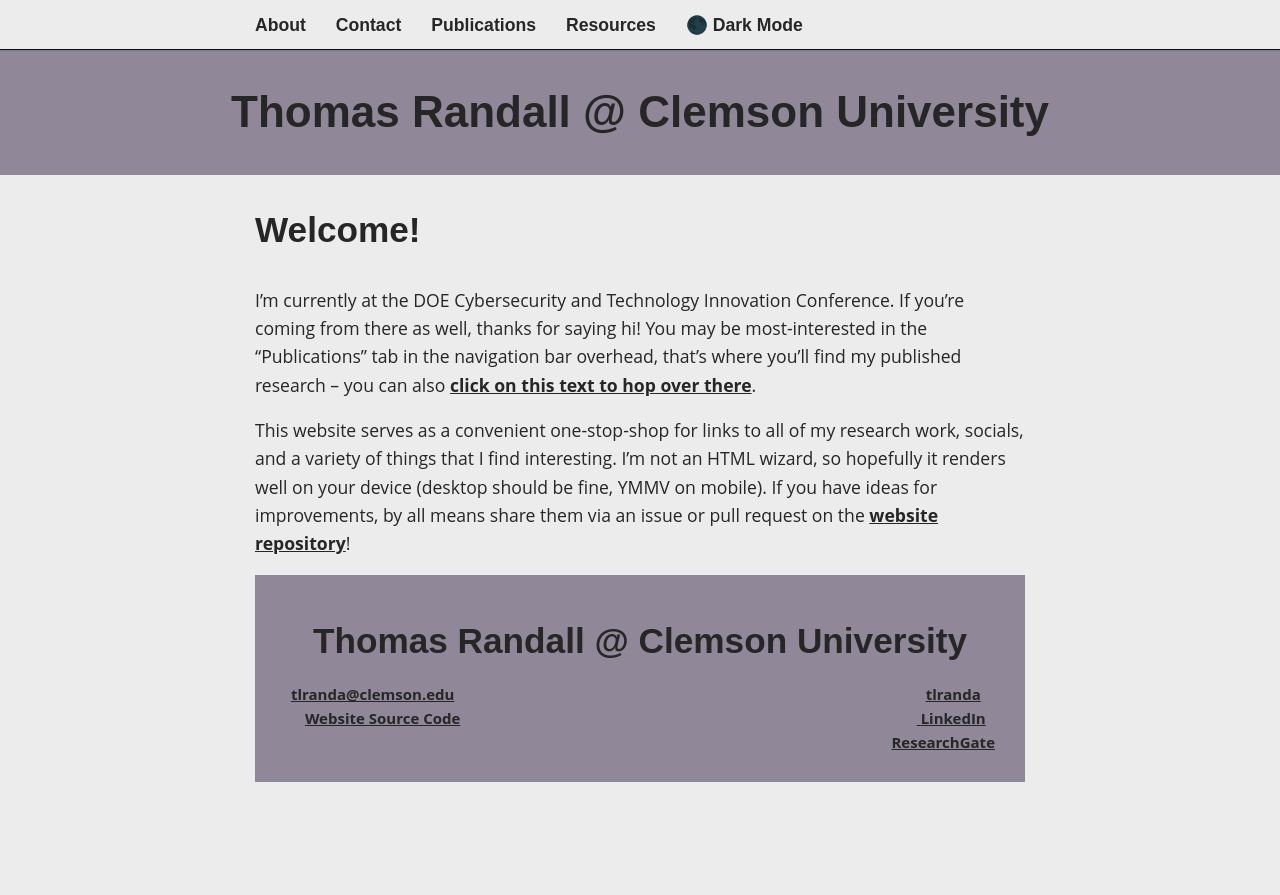
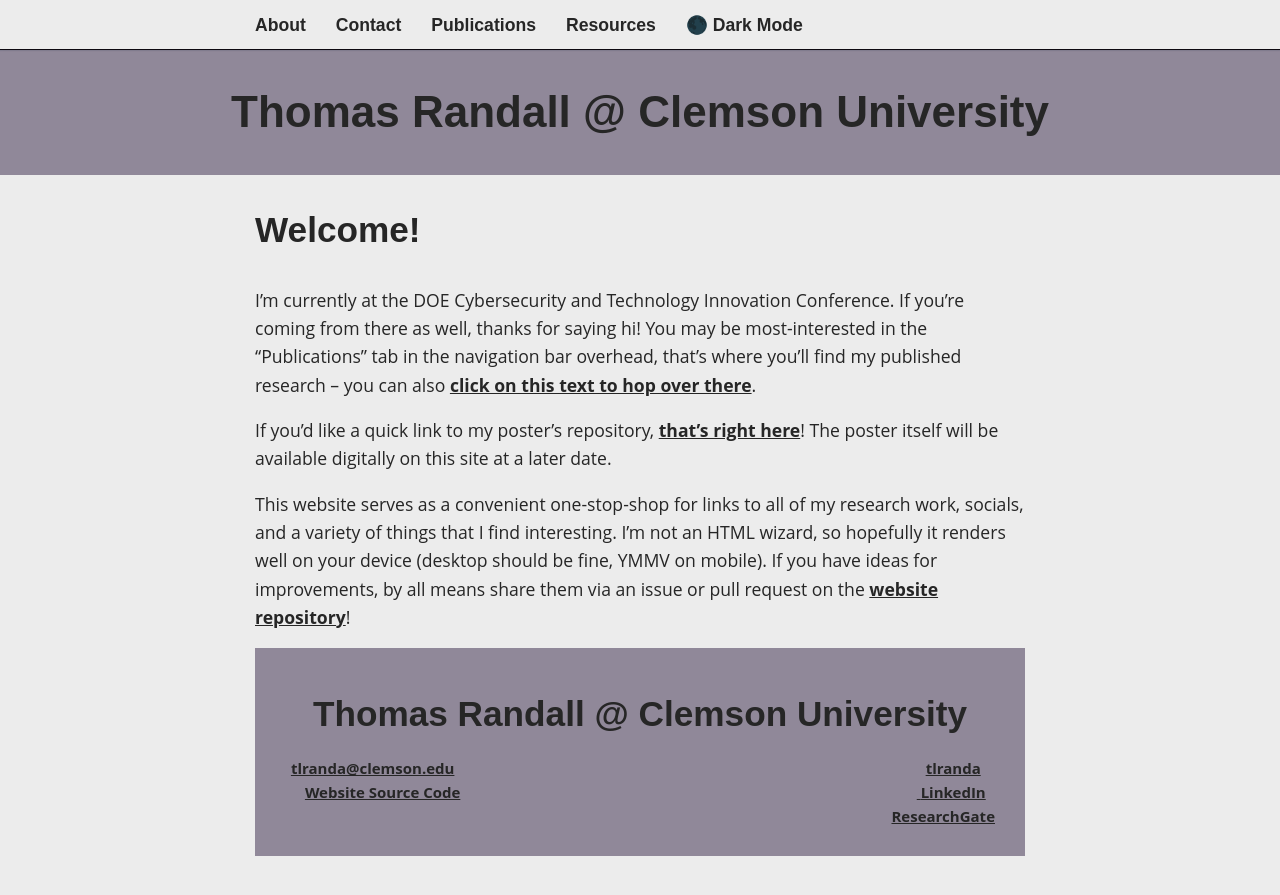
Before and after one commit to tlranda/tlranda.github.io, a Jekyll site: the page built from index.md, in a window 1280 px wide. Shown: the top 895 px of the page. Built offline with Jekyll 4.4.1, drawn with Linux system fonts in a browser that asks for light colours.

Commit message:
LM Math links in index.md

```diff
--- a/index.md
+++ b/index.md
@@ -8,6 +8,9 @@
 If you're coming from there as well, thanks for saying hi!
 You may be most-interested in the "Publications" tab in the navigation bar overhead, that's where you'll find my published research -- you can also [click on this text to hop over there](/publications).
 
+If you'd like a quick link to my poster's repository, [that's right here](https://github.com/tlranda/lm_math)!
+The poster itself will be available digitally on this site at a later date.
+
 This website serves as a convenient one-stop-shop for links to all of my research work, socials, and a variety of things that I find interesting.
 I'm not an HTML wizard, so hopefully it renders well on your device (desktop should be fine, YMMV on mobile).
 If you have ideas for improvements, by all means share them via an issue or pull request on the [website repository](https://github.com/tlranda/tlranda.github.io)!
```
